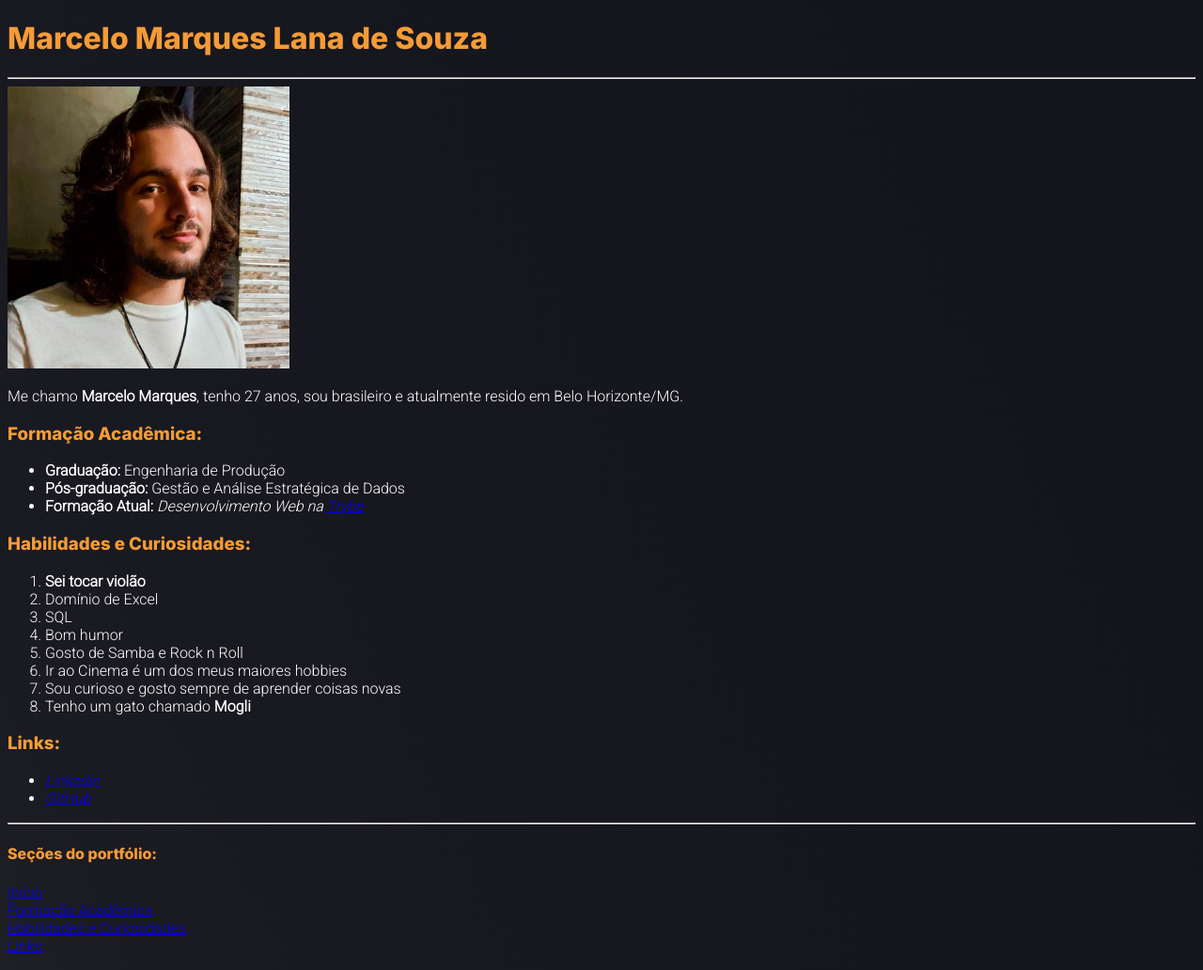
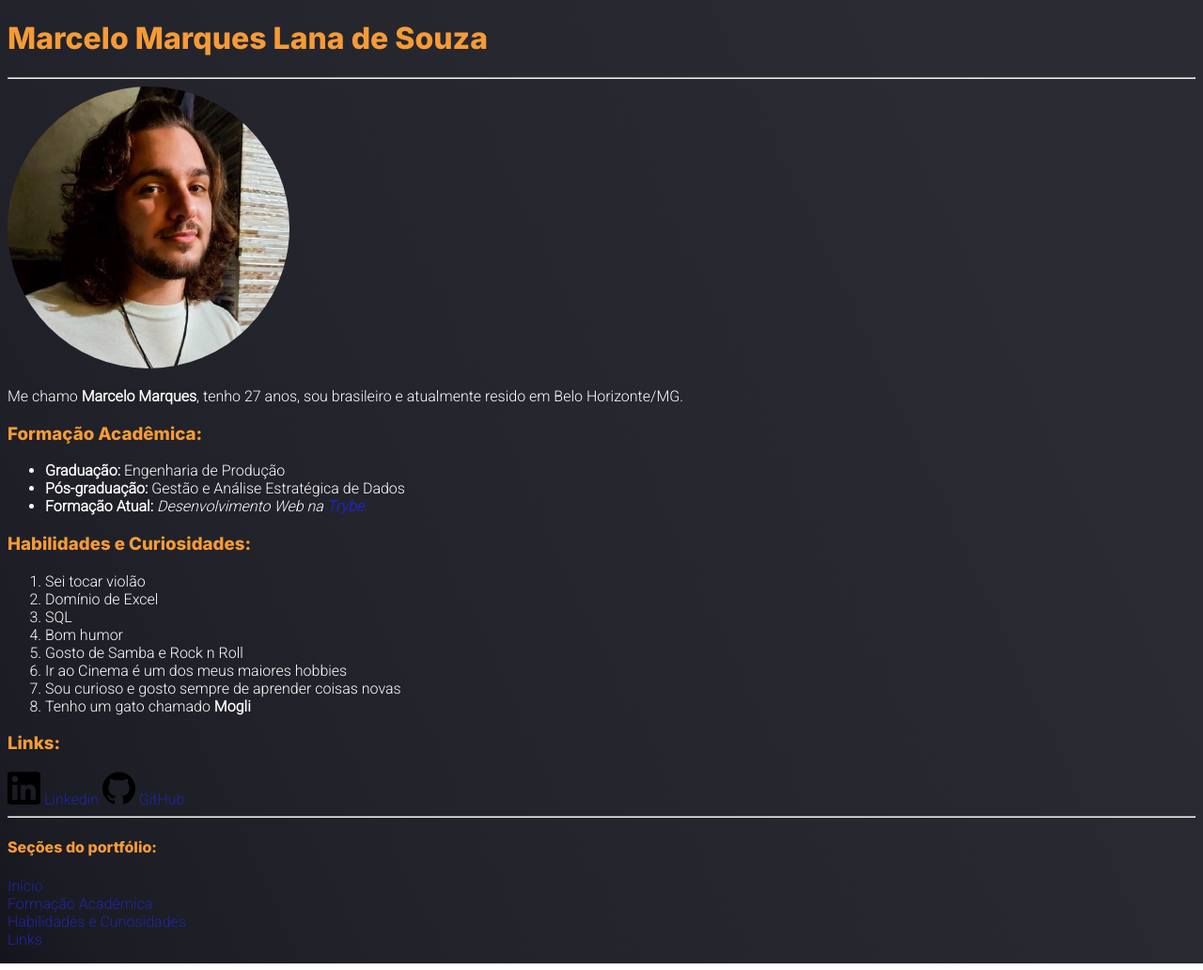
Before and after one commit to marcelo-mls/marcelo-mls.github.io, a plain HTML site: page index.html in a window 1280 px wide. Shown: the whole page at 94% size. Drawn offline with Linux system fonts and the light colour scheme.

Commit message:
Adiciona hover nas fonts e logo nos links

```diff
--- a/index.html
+++ b/index.html
@@ -9,9 +9,10 @@
 </head>
 
 <body>
+
     <h1> Marcelo Marques Lana de Souza </h1>
     <hr>
-    <a href="https://www.linkedin.com/in/marcelo-mls/" target="_blank"> <img src="./fotoMarcelo.jpeg" alt="Foto do Marcelo de camisa branca" width="300" id="foto">  </a>
+    <a href="https://www.linkedin.com/in/marcelo-mls/" target="_blank"> <img id="foto-marcelo" src="./fotoMarcelo.jpeg" alt="Foto do Marcelo de camisa branca" width="300" id="foto">  </a>
 
     <p> Me chamo <strong>Marcelo Marques</strong>, tenho 27 anos, sou brasileiro e atualmente resido em Belo Horizonte/MG.</p>
 
@@ -21,14 +22,14 @@
     <ul>
         <li><strong> Graduação: </strong> Engenharia de Produção </li>
         <li><strong> Pós-graduação: </strong> Gestão e Análise Estratégica de Dados </li>
-        <li><strong> Formação Atual: </strong><em> Desenvolvimento Web na <a href="https://www.betrybe.com/" target="_blank"> Trybe </a> </em></li>
+        <li><strong> Formação Atual: </strong><em> Desenvolvimento Web na <a href="https://www.betrybe.com/" target="_blank"> <strong> Trybe </strong> </a> </em></li>
     </ul>
 
     <!-- Seação 2-->
 
     <h3 id="habilidades"> Habilidades e Curiosidades:</h3>
     <ol>
-        <li><strong>Sei tocar violão </strong></li>
+        <li>Sei tocar violão</li>
         <li>Domínio de Excel</li>
         <li>SQL</li>
         <li>Bom humor</li>
@@ -41,10 +42,9 @@
     <!-- Seação 3-->
 
     <h3 id="links"> Links:</h3>
-    <ul>
-        <li><em><a href="https://www.linkedin.com/in/marcelo-mls/" target="_blank"> Linkedin </a></em></li>
-        <li><em><a href="https://github.com/marcelo-mls" target="_blank"> GitHub </a></em></li>
-    </ul>
+    <a href="https://www.linkedin.com/in/marcelo-mls/" target="_blank"> <img src="./linkdin-logo.png" alt="logo do linkednin" width="35"> Linkedin </a>
+
+     <a href="https://github.com/marcelo-mls" target="_blank"> <img src="./github-logo.png" alt="logo do github" width="35"> GitHub </a>
 
     <!-- Seação 4-->
 
--- a/style.css
+++ b/style.css
@@ -1,15 +1,32 @@
-@import url('https://fonts.googleapis.com/css2?family=Inter:wght@800&family=Roboto:wght@300&display=swap');
+@import url('https://fonts.googleapis.com/css2?family=Inter:wght@800&family=Permanent+Marker&family=Roboto:wght@300&display=swap');
 
 
 body {
     font-size: 100%;
-    background: linear-gradient( 65deg, #1F1F26, 16.62%, #14141C 85.61%);
+    background: linear-gradient( 65deg, #14141C, 16.62%, #2b2b33 85.61%);
     font-family: 'Roboto', sans-serif;
     color: white;
-
 }
 
 h1, h3, h4 {
     font-family: 'Inter', sans-serif;
     color: #F59B37
 }
+
+a {
+    text-decoration: none;
+    color: #1F26A6;
+}
+
+a:hover {
+    font-family: 'Inter', sans-serif;
+    color: white;
+}
+
+li:hover {
+    color: #D92546;
+}
+
+#foto-marcelo {
+    border-radius: 100%;
+}
```
Also changed, not shown: github-logo.png (added), linkdin-logo.png (added).
